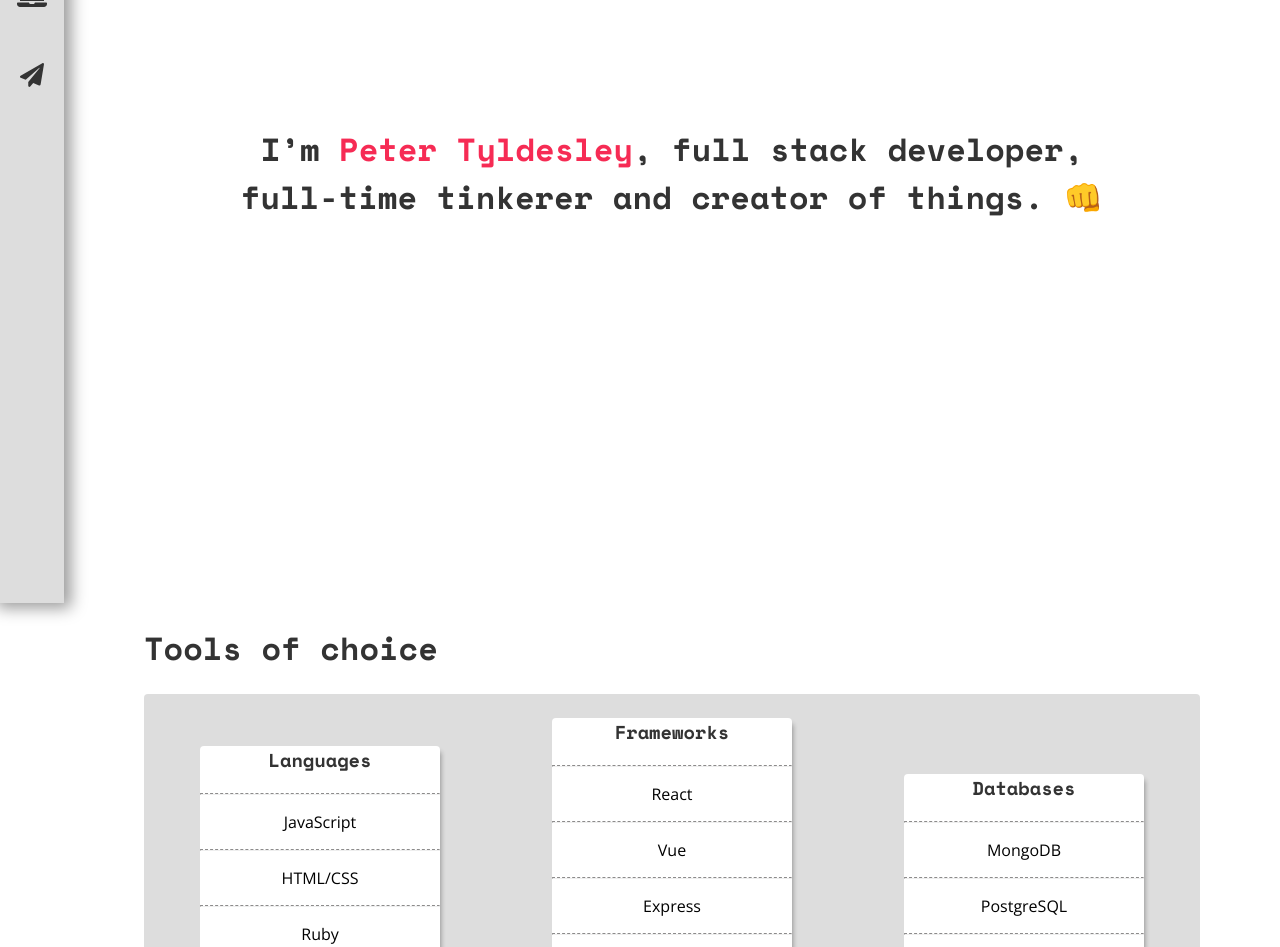
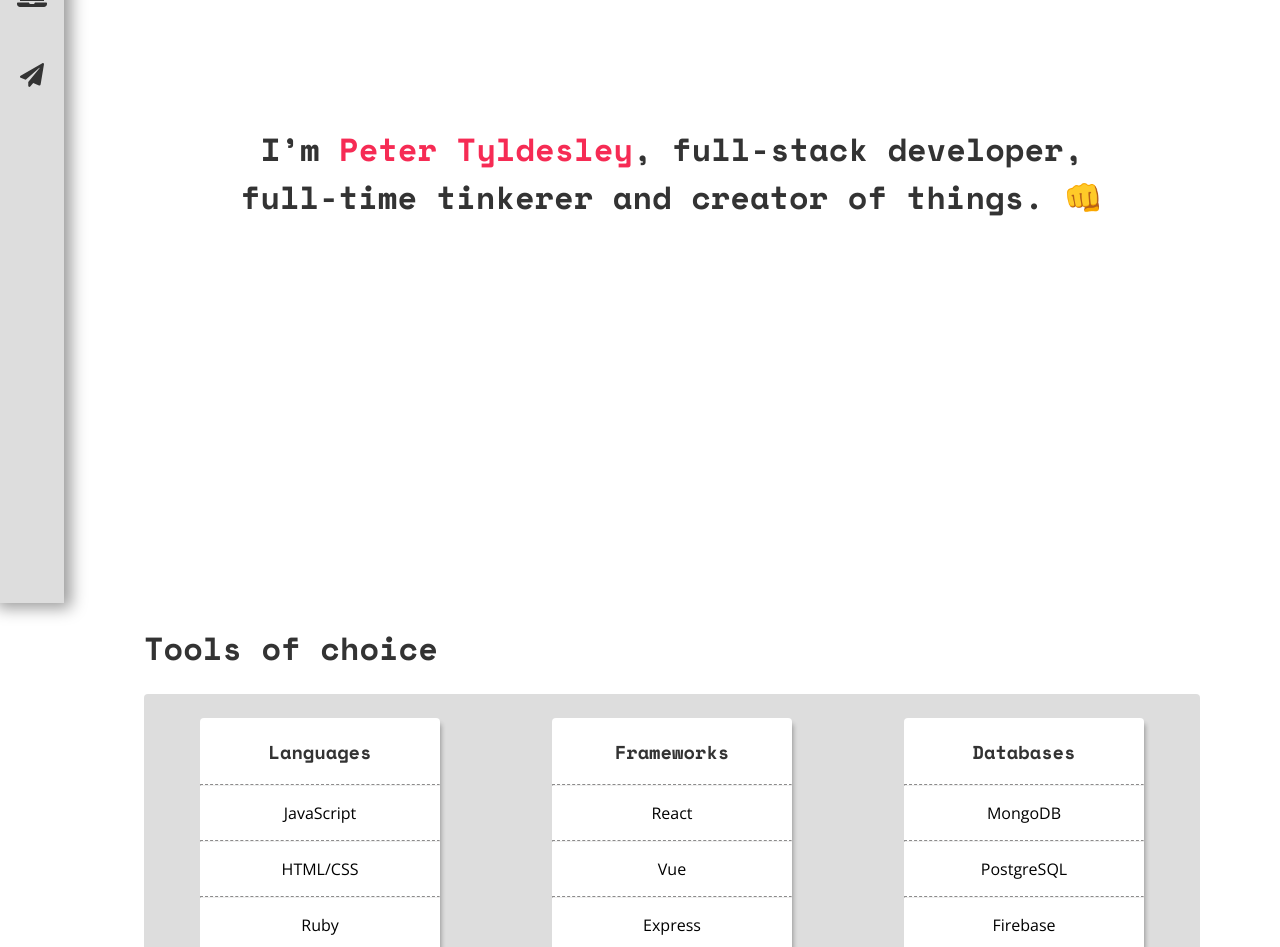
Before and after one commit to p12y/portfolio, a React (Create React App) app: page / in a window 1280 px wide. Shown: the part 197-1144 px from the top of the page. Built offline with nearby package versions, Linux system fonts and the light colour scheme.

Commit message:
Improve animation

```diff
--- a/package.json
+++ b/package.json
@@ -11,6 +11,7 @@
     "react-scripts": "3.0.1",
     "react-spring": "^8.0.20",
     "react-visibility-sensor": "^5.0.2",
+    "react-waypoint": "^9.0.2",
     "styled-components": "^4.2.0"
   },
   "scripts": {
--- a/src/components/About.js
+++ b/src/components/About.js
@@ -22,7 +22,7 @@ const ColorSpan = styled.span`
 function About() {
   return (
     <Container>
-      <TextContainer><h1>I’m <ColorSpan color="#F62B54">Peter Tyldesley</ColorSpan>, full stack developer,<br />full-time tinkerer and creator of things. 👊</h1></TextContainer>
+      <TextContainer><h1>I’m <ColorSpan color="#F62B54">Peter Tyldesley</ColorSpan>, full-stack developer,<br />full-time tinkerer and creator of things. 👊</h1></TextContainer>
     </Container>
   )
 }
--- a/src/components/Tools.js
+++ b/src/components/Tools.js
@@ -1,8 +1,7 @@
 import React from 'react';
 import styled from 'styled-components';
+import { Waypoint } from 'react-waypoint';
 import { useTrail, animated } from 'react-spring';
-import { Trail } from 'react-spring/renderprops';
-import VisibilitySensor from "react-visibility-sensor";
 
 const Title = styled.h1`
   color: #333;
@@ -41,6 +40,7 @@ const ToolContainer = styled.div`
   box-shadow: 3px 4px 5px -2px rgba(0,0,0,0.33);
   text-align: center;
   padding-bottom: 0.5rem;
+  padding-top: 1px;
 `;
 
 const ToolHeader = styled.h3`
@@ -66,9 +66,9 @@ const Li = styled.li`
 function ToolCard({ title, tools }) {
   return (
     <ToolContainer>
-      <ToolHeader>{title}</ToolHeader>
-      <Hr />
       <Ul>
+        <li><ToolHeader>{title}</ToolHeader></li>
+        <Hr />
         {tools.map((tool, index) => {
           return (
             <div key={tool}>
@@ -111,7 +111,7 @@ function Tools() {
     'Chai',
   ];
 
-  const trail = useTrail(4, { opacity: 1, marginTop: '0rem', from: { opacity: 0, marginTop: '-10rem' } });
+  const [trail, set] = useTrail(4, () => { return { opacity: 0, transform: 'scale(0)' } });
 
   const cards = [
     <ToolCard title="Languages" tools={languages} />,
@@ -123,9 +123,11 @@ function Tools() {
   return (
     <Container>
       <Title>Tools of choice</Title>
-      <Section>
-        {trail.map((props, index) => <animated.div style={props}>{cards[index]}</animated.div>)}
-      </Section>
+      <Waypoint onEnter={() => set({ opacity: 1, transform: 'scale(1)' })} >
+        <Section>
+          {trail.map((props, index) => <div style={{ alignSelf: 'start' }}><animated.div style={props}>{cards[index]}</animated.div></div>)}
+        </Section>
+      </Waypoint>
     </Container>
   );
 }
```
Also changed, not shown: 1 other file (tests, documents, lock files or other folders).
